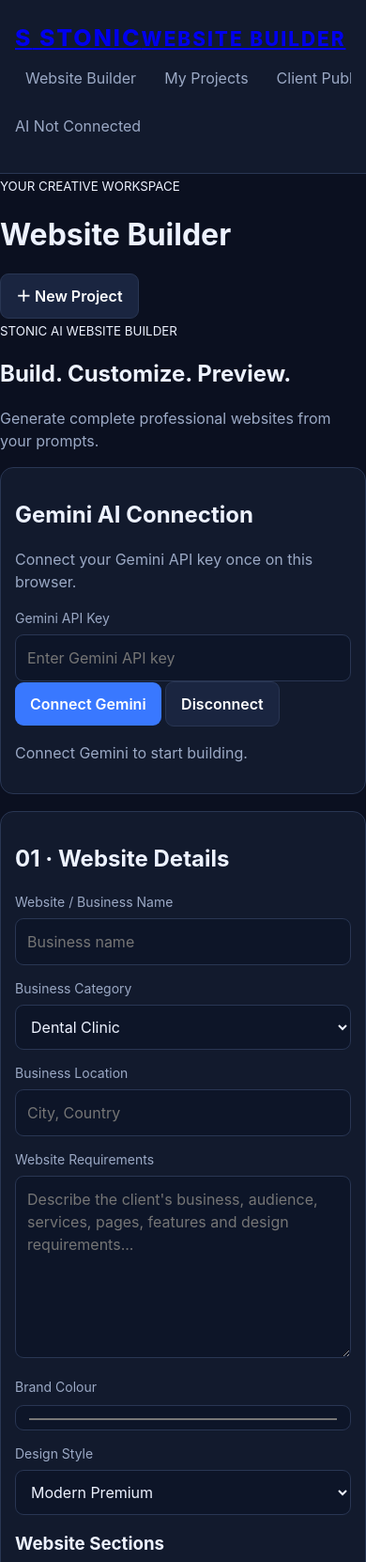
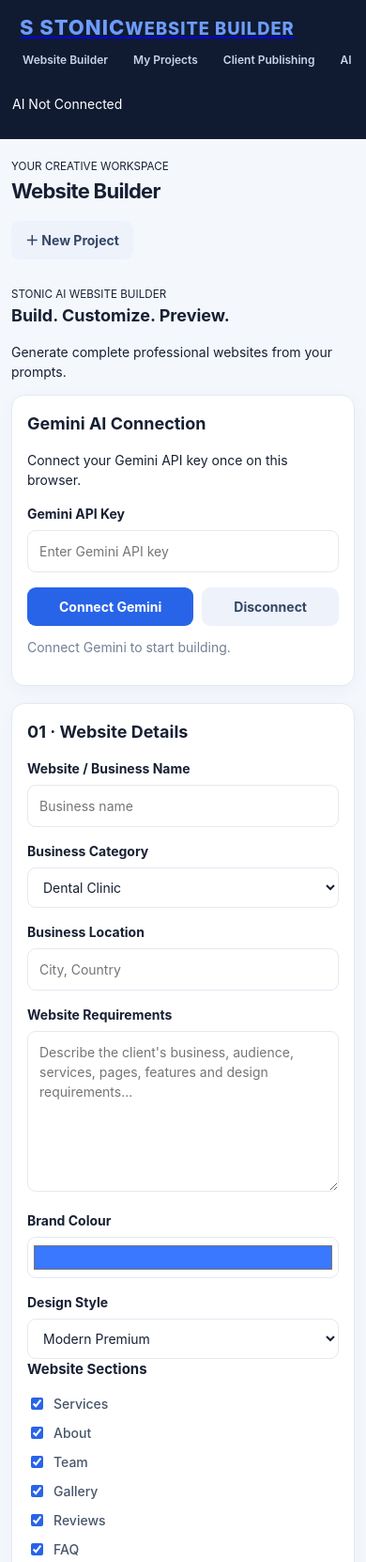
Before and after one commit to stoninkham-dotcom/stonic-platform-, a plain HTML site: page index.html in a window 390 px wide. Shown: the top 1662 px of the page at 94% size. Drawn offline with Linux system fonts and the light colour scheme.

Commit message:
Update style.css

```diff
--- a/style.css
+++ b/style.css
@@ -1,13 +1,16 @@
 
 :root {
-  --bg: #0b1020;
-  --panel: #121a2d;
-  --panel-light: #1a2540;
-  --text: #edf2ff;
-  --muted: #9ba9c5;
-  --primary: #3978ff;
-  --border: #293653;
+  --bg: #f4f7fc;
+  --surface: #ffffff;
+  --text: #172033;
+  --muted: #718096;
+  --primary: #2864e8;
+  --primary-dark: #174bc0;
+  --border: #e3e9f2;
+  --success: #16845b;
+  --danger: #d94b4b;
   --radius: 14px;
+  font-family: Inter, system-ui, -apple-system, BlinkMacSystemFont, "Segoe UI", sans-serif;
 }
 
 * {
@@ -18,7 +21,7 @@ body {
   margin: 0;
   background: var(--bg);
   color: var(--text);
-  font-family: Inter, Arial, sans-serif;
+  font-size: 14px;
   line-height: 1.5;
 }
 
@@ -30,37 +33,132 @@ textarea {
 }
 
 button {
+  cursor: pointer;
+}
+
+button:disabled {
+  cursor: not-allowed;
+  opacity: .5;
+}
+
+.shell {
+  min-height: 100vh;
+  display: grid;
+  grid-template-columns: 245px minmax(0, 1fr);
+}
+
+aside,
+.sidebar {
+  background: #101b32;
+  color: #fff;
+  padding: 25px 16px;
+  min-height: 100vh;
+}
+
+.brand {
+  font-size: 25px;
+  font-weight: 850;
+  letter-spacing: 1px;
+  padding: 5px 12px 28px;
+}
+
+.brand span {
+  color: #6e9cff;
+}
+
+nav {
+  display: grid;
+  gap: 8px;
+}
+
+nav a,
+nav button {
+  display: block;
+  width: 100%;
+  text-align: left;
+  padding: 12px 14px;
   border: 0;
-  border-radius: 9px;
-  padding: 11px 16px;
-  background: var(--primary);
-  color: white;
-  cursor: pointer;
+  border-radius: 10px;
+  color: #c8d4e8;
+  background: transparent;
+  text-decoration: none;
   font-weight: 600;
 }
 
-button:hover {
-  filter: brightness(1.12);
+nav a:hover,
+nav button:hover,
+nav a.active {
+  background: #24385e;
+  color: #fff;
 }
 
-button:disabled {
-  opacity: 0.45;
-  cursor: not-allowed;
+main {
+  min-width: 0;
+  padding: 30px;
 }
 
-button.soft {
-  background: var(--panel-light);
+header {
+  display: flex;
+  align-items: center;
+  justify-content: space-between;
+  gap: 15px;
+  margin-bottom: 25px;
+}
+
+header h1 {
+  margin: 0;
+  font-size: clamp(22px, 3vw, 30px);
+  letter-spacing: -.7px;
+}
+
+header p {
+  color: var(--muted);
+  margin: 5px 0 0;
+}
+
+h2 {
+  font-size: 18px;
+  margin: 0 0 15px;
+}
+
+h3 {
+  font-size: 15px;
+  margin: 0 0 12px;
+}
+
+.layout {
+  display: grid;
+  grid-template-columns: minmax(280px, .85fr) minmax(0, 1.15fr);
+  gap: 20px;
+  align-items: start;
+}
+
+.card,
+.panel,
+.builder-card,
+.preview-card {
+  background: var(--surface);
   border: 1px solid var(--border);
+  border-radius: var(--radius);
+  padding: 22px;
+  margin-bottom: 18px;
+  box-shadow: 0 5px 20px rgba(25, 45, 80, .035);
+}
+
+label {
+  display: block;
+  font-weight: 650;
+  margin: 15px 0 7px;
 }
 
 input,
 select,
 textarea {
   width: 100%;
-  padding: 12px;
   border: 1px solid var(--border);
   border-radius: 9px;
-  background: #0d1528;
+  padding: 11px 12px;
+  background: #fff;
   color: var(--text);
   outline: none;
 }
@@ -69,141 +167,129 @@ input:focus,
 select:focus,
 textarea:focus {
   border-color: var(--primary);
+  box-shadow: 0 0 0 3px rgba(40, 100, 232, .1);
 }
 
 textarea {
-  min-height: 110px;
+  min-height: 125px;
   resize: vertical;
 }
 
-label {
-  display: block;
-  margin: 14px 0 7px;
-  color: var(--muted);
-  font-size: 14px;
+input[type="color"] {
+  height: 44px;
+  padding: 4px;
 }
 
-h1,
-h2,
-h3 {
-  line-height: 1.25;
+input[type="checkbox"] {
+  width: auto;
+  accent-color: var(--primary);
 }
 
-p {
-  color: var(--muted);
+.checks {
+  display: grid;
+  grid-template-columns: repeat(2, minmax(0, 1fr));
+  gap: 10px;
+  margin: 14px 0;
 }
 
-.app-shell {
-  display: grid;
-  grid-template-columns: 245px minmax(0, 1fr);
-  min-height: 100vh;
+.checks label {
+  display: flex;
+  align-items: center;
+  gap: 8px;
+  margin: 0;
+  font-weight: 500;
+  color: #47546a;
 }
 
-.sidebar {
-  padding: 22px 16px;
-  background: var(--panel);
-  border-right: 1px solid var(--border);
-}
-
-.brand {
-  font-size: 25px;
-  font-weight: 800;
-  letter-spacing: 2px;
-  margin-bottom: 28px;
-}
-
-.sidebar nav {
-  display: grid;
-  gap: 8px;
-}
-
-.sidebar nav a {
-  padding: 11px;
-  border-radius: 9px;
-  color: var(--muted);
-  text-decoration: none;
-}
-
-.sidebar nav a:hover,
-.sidebar nav a.active {
-  color: white;
-  background: var(--panel-light);
-}
-
-.main-content {
-  min-width: 0;
-  padding: 26px;
-}
-
-.topbar {
+.actions,
+.toolbar {
   display: flex;
   align-items: center;
-  justify-content: space-between;
-  gap: 16px;
   flex-wrap: wrap;
-  margin-bottom: 24px;
-}
-
-.panel,
-.card,
-.builder-section {
-  background: var(--panel);
-  border: 1px solid var(--border);
-  border-radius: var(--radius);
-  padding: 20px;
-  margin-bottom: 18px;
-}
-
-.grid-2 {
-  display: grid;
-  grid-template-columns: repeat(2, minmax(0, 1fr));
-  gap: 18px;
-}
-
-.grid-3 {
-  display: grid;
-  grid-template-columns: repeat(3, minmax(0, 1fr));
-  gap: 14px;
-}
-
-.button-row {
-  display: flex;
-  gap: 10px;
-  flex-wrap: wrap;
+  gap: 9px;
   margin-top: 16px;
 }
 
-.status {
+button {
+  border: 0;
+  border-radius: 9px;
+  padding: 10px 15px;
+  background: var(--primary);
+  color: #fff;
+  font-weight: 650;
+  transition: background .15s ease, transform .15s ease;
+}
+
+button:hover:not(:disabled) {
+  background: var(--primary-dark);
+  transform: translateY(-1px);
+}
+
+button.soft,
+.toolbar button,
+button.secondary {
+  background: #edf2fb;
+  color: #344766;
+}
+
+button.soft:hover:not(:disabled),
+.toolbar button:hover:not(:disabled),
+button.secondary:hover:not(:disabled) {
+  background: #dce7fa;
+}
+
+button.danger {
+  background: #fff0f0;
+  color: var(--danger);
+}
+
+button.danger:hover:not(:disabled) {
+  background: #ffe0e0;
+}
+
+#status,
+#editStatus,
+#apiStatus,
+#publishStatus,
+#previewStatus {
+  display: block;
   color: var(--muted);
-  font-size: 13px;
+  margin-top: 12px;
   overflow-wrap: anywhere;
 }
 
-.preview-toolbar {
-  display: flex;
-  align-items: center;
-  justify-content: space-between;
-  gap: 10px;
-  flex-wrap: wrap;
-  margin-bottom: 12px;
+#previewStatus {
+  font-weight: 750;
+  color: var(--success);
 }
 
 #canvasState {
-  min-height: 320px;
-  padding: 14px;
+  min-height: 420px;
+  display: flex;
+  align-items: center;
+  justify-content: center;
+  flex-direction: column;
+  overflow: auto;
+  border: 1px dashed #cbd6e6;
   border-radius: 12px;
-  background: #e9edf5;
-  color: #172033;
-  overflow: auto;
+  background: #f8faff;
+  padding: 16px;
   text-align: center;
+}
+
+#canvasState h2 {
+  margin-bottom: 5px;
+}
+
+#canvasState p {
+  color: var(--muted);
 }
 
 #canvasState iframe {
   display: block;
-  margin: 0 auto;
   border: 0;
+  background: #fff;
   border-radius: 8px;
-  background: white;
 }
 
 .project-card {
@@ -212,14 +298,20 @@ p {
   justify-content: space-between;
   flex-wrap: wrap;
   gap: 10px;
-  padding: 13px;
-  margin-top: 10px;
   border: 1px solid var(--border);
   border-radius: 10px;
+  padding: 13px;
+  margin: 10px 0;
+  background: #fff;
 }
 
 .project-card b {
   overflow-wrap: anywhere;
+  margin-right: auto;
+}
+
+.project-card button {
+  padding: 8px 12px;
 }
 
 #historyList {
@@ -229,32 +321,30 @@ p {
 
 #historyList button {
   text-align: left;
+  overflow-wrap: anywhere;
 }
 
-.checkbox-group {
+#projectList {
   display: grid;
-  grid-template-columns: repeat(2, minmax(0, 1fr));
-  gap: 10px;
+  gap: 5px;
 }
 
-.checkbox-group label {
-  display: flex;
-  align-items: center;
-  gap: 8px;
-  margin: 0;
+.muted,
+.hint {
+  color: var(--muted);
+  font-size: 13px;
 }
 
-.checkbox-group input {
-  width: auto;
-}
-
+.status,
 .badge {
-  display: inline-block;
-  padding: 5px 9px;
-  border-radius: 20px;
-  background: var(--panel-light);
-  color: #a9c4ff;
+  display: inline-flex;
+  align-items: center;
+  border-radius: 30px;
+  padding: 5px 10px;
+  background: #eaf1ff;
+  color: #2455b5;
   font-size: 12px;
+  font-weight: 750;
 }
 
 hr {
@@ -263,48 +353,81 @@ hr {
   margin: 20px 0;
 }
 
-@media (max-width: 850px) {
-  .app-shell {
-    grid-template-columns: 1fr;
+section {
+  scroll-margin-top: 20px;
+}
+
+@media (max-width: 1000px) {
+  .shell {
+    grid-template-columns: 200px minmax(0, 1fr);
   }
 
-  .sidebar {
-    border-right: 0;
-    border-bottom: 1px solid var(--border);
+  main {
+    padding: 22px;
   }
 
-  .sidebar nav {
-    display: flex;
-    overflow-x: auto;
-  }
-
-  .sidebar nav a {
-    white-space: nowrap;
-  }
-
-  .main-content {
-    padding: 16px;
+  .layout {
+    grid-template-columns: 1fr;
   }
 }
 
-@media (max-width: 560px) {
-  .grid-2,
-  .grid-3 {
-    grid-template-columns: 1fr;
+@media (max-width: 650px) {
+  .shell {
+    display: block;
   }
 
-  .panel,
-  .card,
-  .builder-section {
-    padding: 15px;
+  aside,
+  .sidebar {
+    min-height: auto;
+    padding: 13px;
   }
 
-  .topbar {
+  .brand {
+    padding: 5px 8px 12px;
+    font-size: 22px;
+  }
+
+  nav {
+    display: flex;
+    overflow-x: auto;
+    gap: 5px;
+    padding-bottom: 4px;
+  }
+
+  nav a,
+  nav button {
+    width: auto;
+    white-space: nowrap;
+    padding: 9px 11px;
+    font-size: 12px;
+  }
+
+  main {
+    padding: 17px 12px;
+  }
+
+  header {
     align-items: flex-start;
     flex-direction: column;
   }
 
-  .button-row button {
-    flex: 1 1 100%;
+  .card,
+  .panel,
+  .builder-card,
+  .preview-card {
+    padding: 16px;
+  }
+
+  .checks {
+    grid-template-columns: 1fr;
+  }
+
+  .actions button,
+  .toolbar button {
+    flex: 1 1 auto;
+  }
+
+  #canvasState {
+    min-height: 320px;
   }
 }
```
